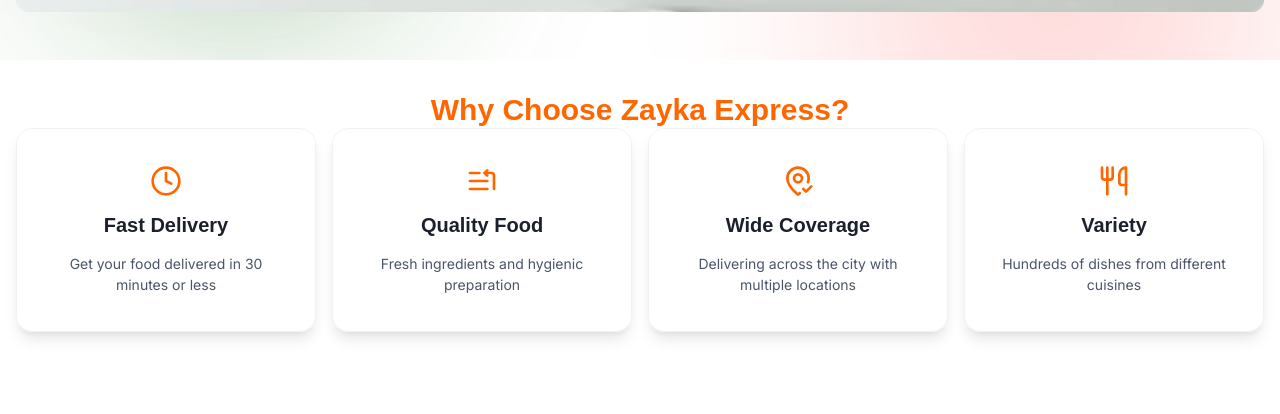
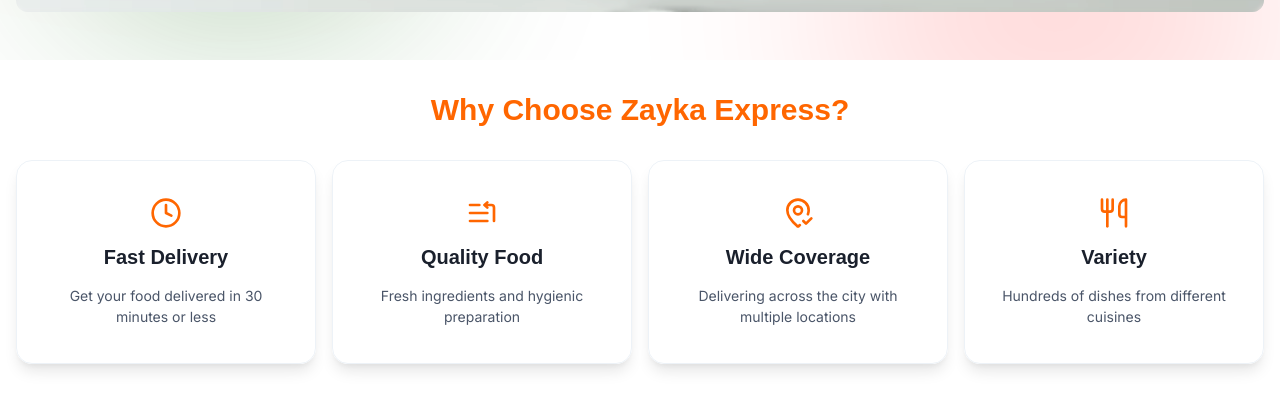
Before and after one commit to Sagarvermakumar/foodies-client, a React (Vite) app: page / in a window 1280 px wide. Shown: the part 740-1154 px from the top of the page. Built offline with nearby package versions, Linux system fonts and the light colour scheme; no server answers; a web font is replaced by a local one.

Commit message:
style(ui): add spacing between Categories and Features sections on Home page

```diff
--- a/src/pages/Home.jsx
+++ b/src/pages/Home.jsx
@@ -91,7 +91,7 @@
 
 
         <MenuHeader title={'Why Choose Zayka Express?'} />
-        <SimpleGrid columns={{ base: 1, sm: 1, md: 2, lg: 4 }} spacing={4}  >
+        <SimpleGrid mt={8} columns={{ base: 1, sm: 1, md: 2, lg: 4 }} spacing={4}  >
           {Array.isArray(features) &&
             features.map((feature, index) => (
               <MotionCard
@@ -138,7 +138,7 @@
           }
 
         />
-        <Box mt={8} >
+        <Box >
           {isLoadingCategory ? (
             <CategoryListSkeleton />
           ) : (
```
